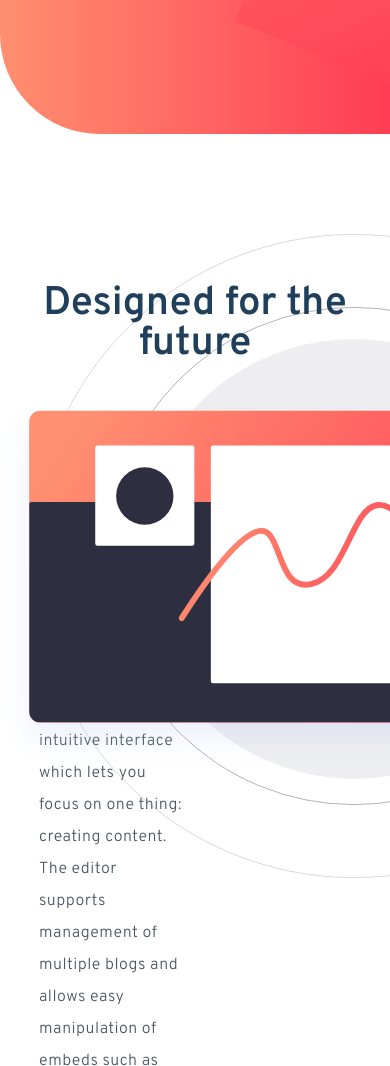
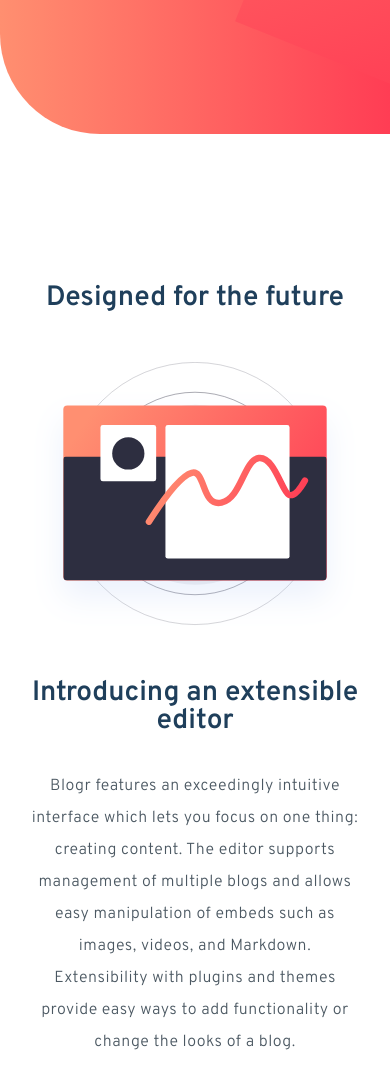
Before and after one commit to Zachcos/FeMentor-BlogrLandingPage, a plain HTML site: page index.html in a window 390 px wide. Shown: the part 500-1566 px from the top of the page. Drawn offline with Linux system fonts and the light colour scheme.

Commit message:
Add mobile styles for #future section

```diff
--- a/css/main.scss
+++ b/css/main.scss
@@ -46,6 +46,9 @@
   margin: 0 auto;
   max-width: 1440px;
   padding: 0 10%;
+  @include mobile {
+    padding: 0 8%;
+  }
 }
 .btn {
   @include font__overpass(600);
@@ -228,9 +231,19 @@
     margin: 150px 0;
     text-align: center;
     width: 100%;
+    @include mobile {
+      font-size: 1.75rem;
+      margin: 150px 0 50px;
+    }
   }
   .perks {
     width: 47%;
+    @include mobile {
+      margin-top: 50px;
+      order: 2;
+      width: auto;
+      text-align: center;
+    }
     .perk {
       &:nth-child(2) {
         margin-top: 55px;
@@ -254,9 +267,25 @@
     position: absolute;
     right: -285px;
     top: 100px;
-    // width: 65%;
     img {
       width: 100%;
+      &.mobile {
+        display: none;
+      }
+      @include mobile {
+        &.desktop {
+          display: none;
+        }
+        &.mobile {
+          display: block;
+        }
+      }
+    }
+    @include mobile {
+      left: 0;
+      order: 1;
+      position: relative;
+      top: 0;
     }
   }
 }
--- a/index.html
+++ b/index.html
@@ -105,7 +105,16 @@
             </div>
           </div>
           <div class="graphic">
-            <img src="/images/illustration-editor-desktop.svg" alt="" />
+            <img
+              class="desktop"
+              src="/images/illustration-editor-desktop.svg"
+              alt=""
+            />
+            <img
+              class="mobile"
+              src="/images/illustration-editor-mobile.svg"
+              alt=""
+            />
           </div>
         </div>
       </div>
```
Also changed, not shown: css/main.css, 1 other file.
